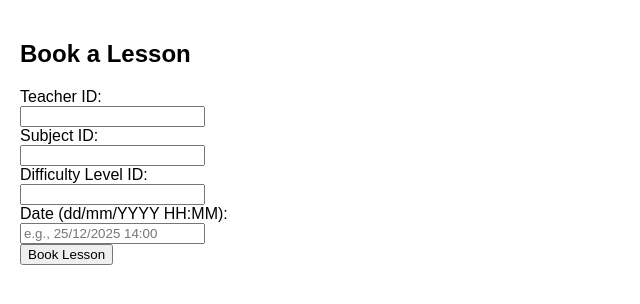
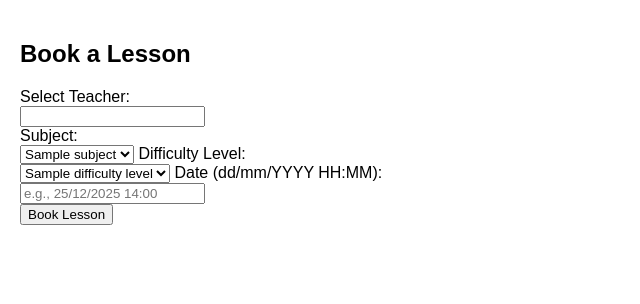
Before and after one commit to ProjBezpieczenstwo/frontend, a Flask app: page /lessons/create in a window 1280 px wide. Shown: the part 38-342 px from the top of the page, without its empty margins (0-640 px from the left). Run offline with Flask 3, Linux system fonts and the light colour scheme; a database or web service that is not in the repository returns one stand-in record (values such as "Sample title"); data that the repository does not hold is empty.

Commit message:
Small Fixes

```diff
--- a/blueprints/lessons.py
+++ b/blueprints/lessons.py
@@ -24,6 +24,10 @@ def lesson_browser():
 
 @lessons_bp.route('/create', methods=['GET', 'POST'])
 def create_lesson():
+    subjects_response = requests.get(f"{get_api_base()}/api/subjects")
+    subjects = subjects_response.json().get("subjects")
+    difficulties_response = requests.get(f"{get_api_base()}/api/difficulty-levels")
+    difficulties = difficulties_response.json().get("difficulty_levels")
     if request.method == 'POST':
         teacher_id = request.form.get('teacher_id')
         subject_id = request.form.get('subject_id')
@@ -42,4 +46,4 @@ def create_lesson():
             return redirect(url_for('lessons.lesson_browser'))
         else:
             flash(response.json().get('message', 'Failed to book lesson.'), "error")
-    return render_template('create_lesson.html')
+    return render_template('create_lesson.html', subjects=subjects, difficulties=difficulties)
--- a/templates/base.html
+++ b/templates/base.html
@@ -14,9 +14,6 @@
                 <a href="{{ url_for('reviews.reviews', teacher_id=0) }}">Reviews</a>
             {% elif session.get('role') == 'teacher' %}
                 <a href="{{ url_for('lessons.lesson_browser') }}">My Lessons</a>
-                <a href="{{ url_for('calendar.teacher_calendar') }}">My Calendar</a>
-                <a href="{{ url_for('reports.teacher_reports') }}">Reports</a>
-                <a href="{{ url_for('auth.update_teacher') }}">Update Profile</a>
             {% endif %}
             <a href="{{ url_for('auth.logout') }}">Logout</a>
         {% else %}
--- a/templates/create_lesson.html
+++ b/templates/create_lesson.html
@@ -3,12 +3,20 @@
 {% block content %}
 <h2>Book a Lesson</h2>
 <form method="post">
-    <label>Teacher ID:</label><br>
-    <input type="number" name="teacher_id" required><br>
-    <label>Subject ID:</label><br>
-    <input type="number" name="subject_id" required><br>
-    <label>Difficulty Level ID:</label><br>
-    <input type="number" name="difficulty_id" required><br>
+    <label>Select Teacher:</label><br>
+    <input type="text" name="teacher_id" required><br>
+    <label>Subject:</label><br>
+    <select name="subject_id">
+        {% for subject in subjects %}
+            <option value="{{ subject.id }}">{{ subject.name }}</option>
+        {% endfor %}
+    </select>
+    <label>Difficulty Level:</label><br>
+    <select name="difficulty_id">
+        {% for difficulty in difficulties %}
+            <option value="{{ difficulty.id }}">{{ difficulty.name }}</option>
+        {% endfor %}
+    </select>
     <label>Date (dd/mm/YYYY HH:MM):</label><br>
     <input type="text" name="date" placeholder="e.g., 25/12/2025 14:00" required><br>
     <button type="submit">Book Lesson</button>
```
